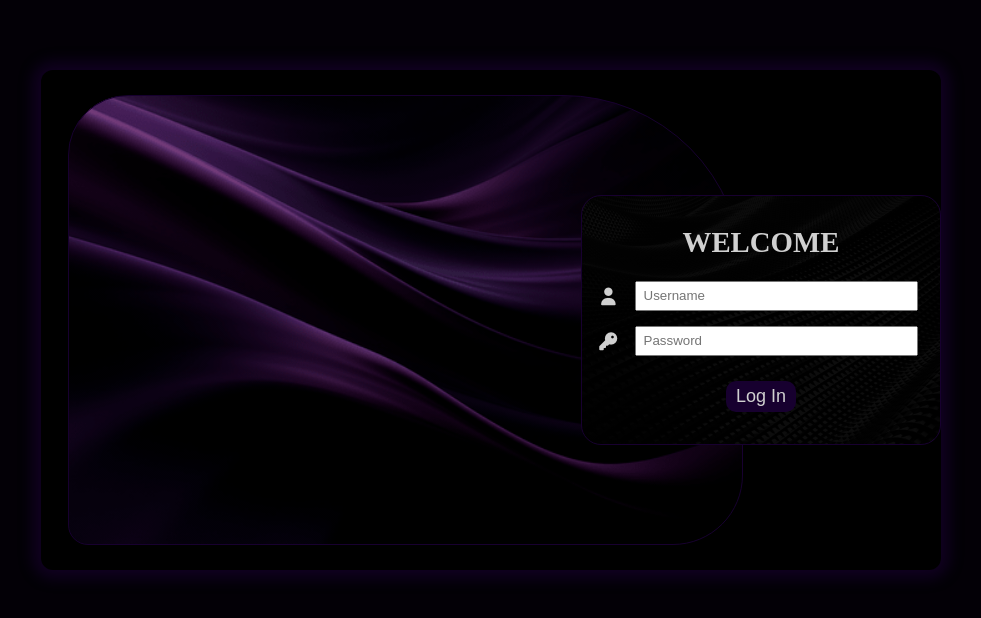
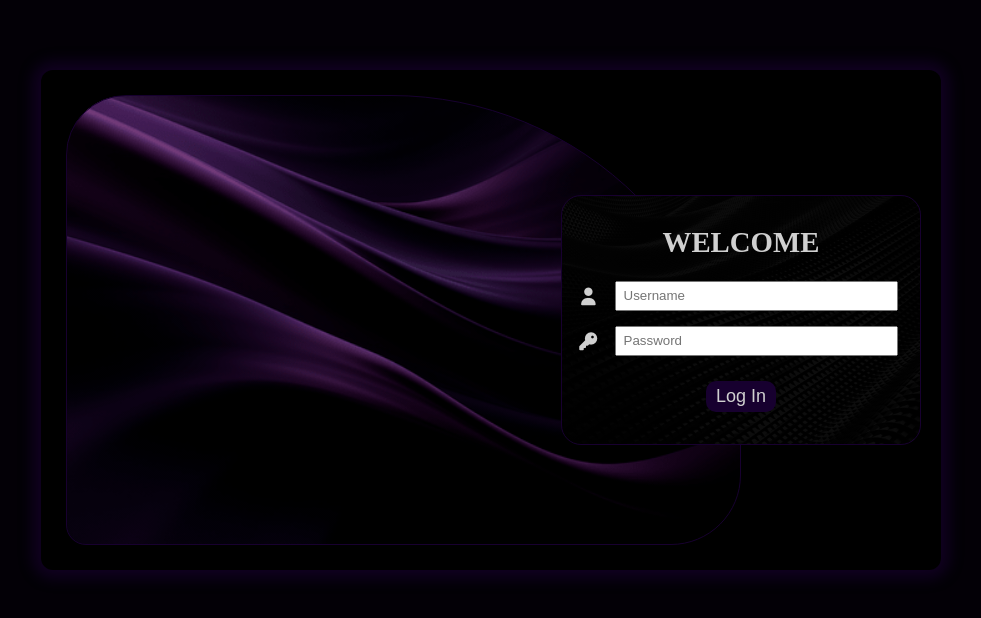
Before and after one commit to Mariquit-datkom/HEPC-NetPulse, a PHP site: page /logIn.php in a window 1280 px wide. Shown: the top 618 px of the page, without its empty margins (149-1130 px from the left). Run offline with PHP 8.4, Linux system fonts and the light colour scheme; some libraries are stand-ins or nearby versions.

Commit message:
Minor tweaks

```diff
--- a/css/logIn.css
+++ b/css/logIn.css
@@ -35,10 +35,10 @@ body {
 
 .design-container {
     position: absolute;
-    left: 3%;
+    left: 25px;
     width: 75%;
     height: 90%;
-    border-top-right-radius: 180px;
+    border-top-right-radius: 350px;
     border-bottom-right-radius: 70px;
     border-top-left-radius: 60px;
     border-bottom-left-radius: 20px;
@@ -53,6 +53,7 @@ body {
     width: 40%;
     height: 50%;
     border-radius: 20px;
+    margin-right: 20px;
     z-index: 2;
     background: linear-gradient(rgba(0, 0, 0, 0.95), rgba(0, 0, 0, 0.95)), url('../assets/img/log_in_bg.png');
     background-size: cover;
```
